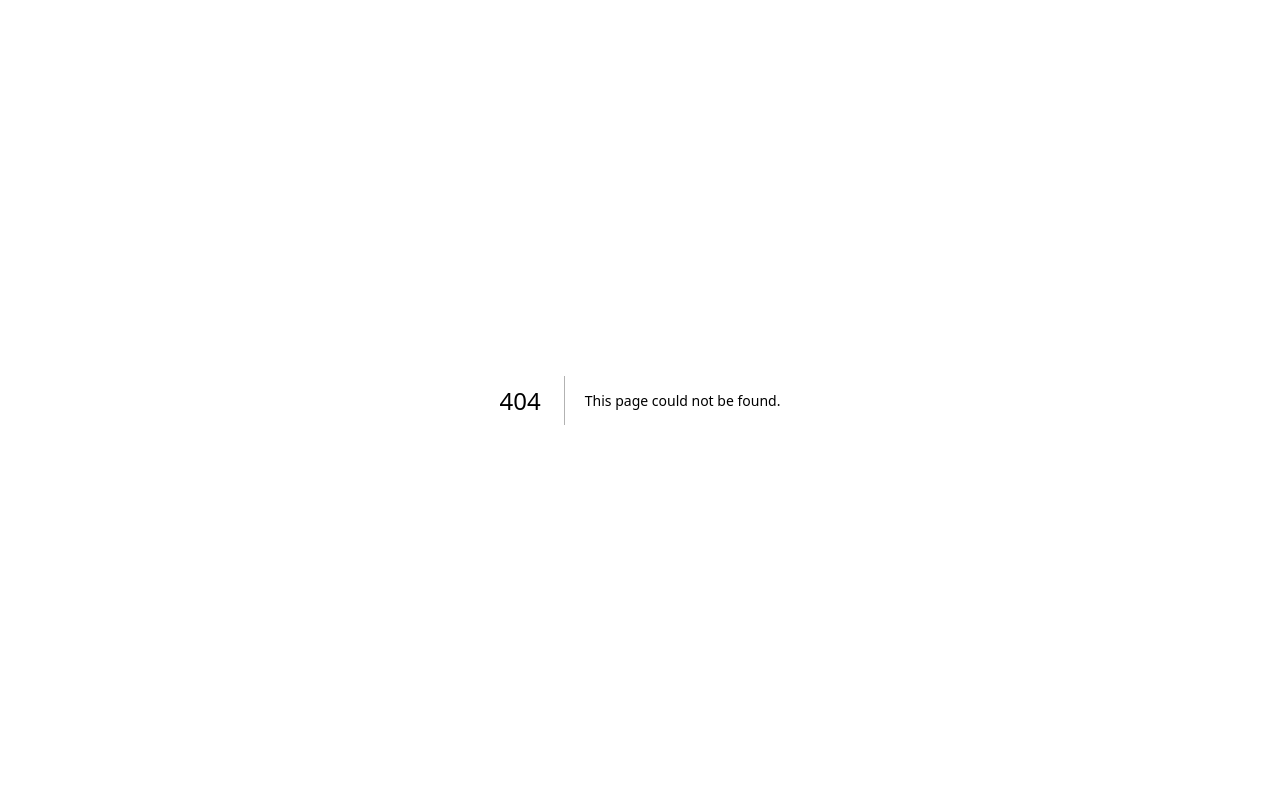
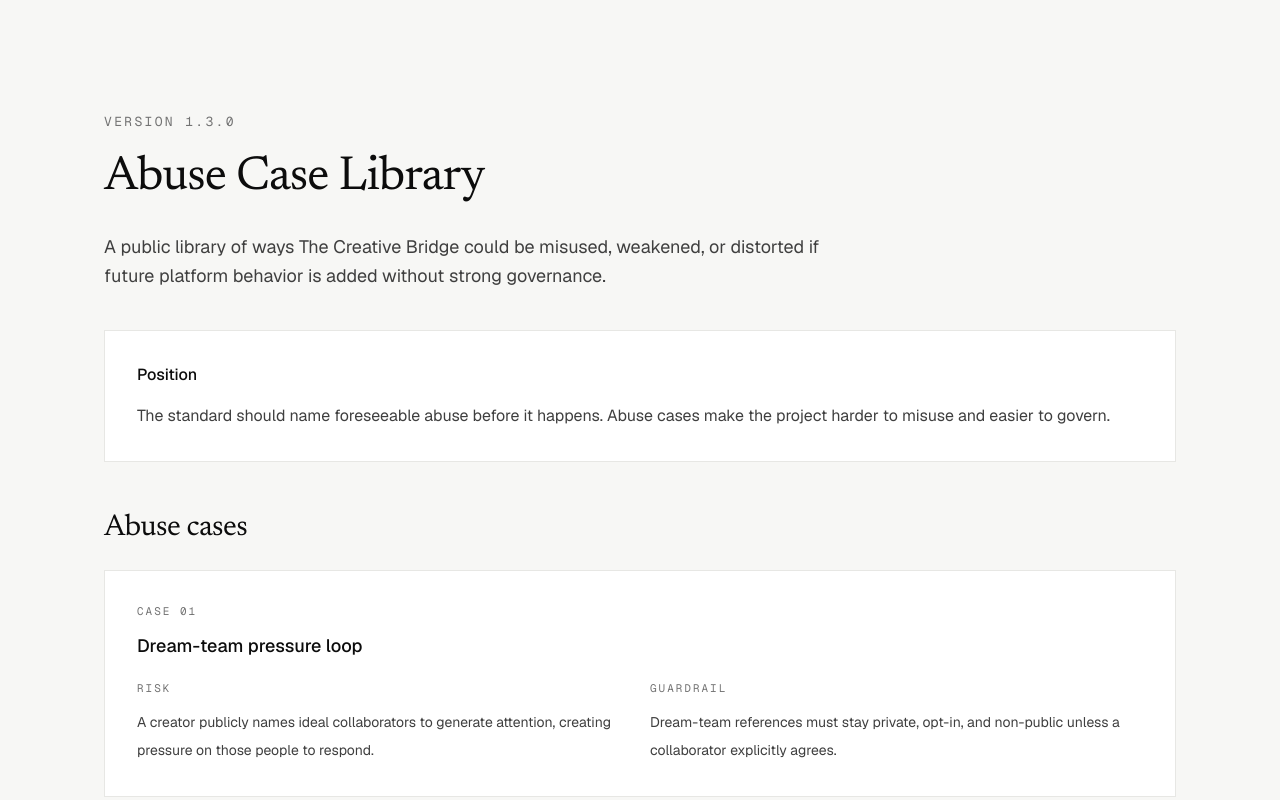
Before and after one commit to zacharymplace/creative-bridge, a Next.js app: page /abuse-cases in a window 1280 px wide. Before the commit this address had no page. Shown: the top 800 px of the page. Built offline with nearby package versions, Linux system fonts and the light colour scheme.

Commit message:
Add abuse case library

```diff
--- a/package.json
+++ b/package.json
@@ -1,6 +1,6 @@
 {
   "name": "creative-bridge",
-  "version": "1.2.1",
+  "version": "1.3.0",
   "private": true,
   "scripts": {
     "prebuild": "node scripts/sync-public-assets.mjs",
--- a/scripts/qa-static-export.mjs
+++ b/scripts/qa-static-export.mjs
@@ -41,6 +41,9 @@ const requiredFiles = [
   "docs/releases/v1.1.0.md",
   "docs/releases/v1.2.0.md",
   "docs/releases/v1.2.1.md",
+  "docs/releases/v1.3.0.md",
+  "docs/abuse-case-library.md",
+  "abuse-cases.html",
   "review.html",
   "docs/review/change-proposal-template.md",
   "docs/review/public-review-packet.md",
--- a/scripts/sync-public-assets.mjs
+++ b/scripts/sync-public-assets.mjs
@@ -33,6 +33,8 @@ const markdownFiles = [
   "releases/v1.1.0.md",
   "releases/v1.2.0.md",
   "releases/v1.2.1.md",
+  "releases/v1.3.0.md",
+  "abuse-case-library.md",
   "review/change-proposal-template.md",
   "review/public-review-packet.md",
   "public-standard-freeze.md",
--- /dev/null
+++ b/src/app/abuse-cases/page.tsx
@@ -0,0 +1,73 @@
+import { abuseCaseLibrary } from "@/content/abuse-cases/abuse-cases";
+
+export default function AbuseCasesPage() {
+  return (
+    <main>
+      <section className="cb-container cb-section-y">
+        <p className="font-mono text-[13px] uppercase tracking-[0.18em] text-[var(--cb-muted)]">
+          Version {abuseCaseLibrary.version}
+        </p>
+
+        <h1 className="cb-display mt-4 max-w-4xl text-4xl tracking-tight text-[var(--cb-ink)] sm:text-5xl sm:leading-tight">
+          {abuseCaseLibrary.title}
+        </h1>
+
+        <p className="mt-6 max-w-3xl text-lg leading-relaxed text-[var(--cb-body)]">
+          {abuseCaseLibrary.summary}
+        </p>
+
+        <div className="mt-10 border border-[var(--cb-border)] bg-[var(--cb-surface)] p-6 sm:p-8">
+          <h2 className="text-base font-medium text-[var(--cb-ink)]">
+            Position
+          </h2>
+          <p className="mt-4 text-base leading-relaxed text-[var(--cb-body)]">
+            {abuseCaseLibrary.position}
+          </p>
+        </div>
+
+        <section className="mt-12">
+          <h2 className="cb-display text-3xl text-[var(--cb-ink)]">
+            Abuse cases
+          </h2>
+
+          <div className="mt-6 grid gap-5">
+            {abuseCaseLibrary.cases.map((item, index) => (
+              <article
+                key={item.title}
+                className="border border-[var(--cb-border)] bg-[var(--cb-surface)] p-6 sm:p-8"
+              >
+                <p className="font-mono text-[11px] uppercase tracking-[0.18em] text-[var(--cb-muted)]">
+                  Case {String(index + 1).padStart(2, "0")}
+                </p>
+
+                <h3 className="mt-3 text-lg font-medium text-[var(--cb-ink)]">
+                  {item.title}
+                </h3>
+
+                <div className="mt-5 grid gap-5 md:grid-cols-2">
+                  <div>
+                    <h4 className="font-mono text-[11px] uppercase tracking-[0.18em] text-[var(--cb-muted)]">
+                      Risk
+                    </h4>
+                    <p className="mt-3 text-sm leading-7 text-[var(--cb-body)]">
+                      {item.risk}
+                    </p>
+                  </div>
+
+                  <div>
+                    <h4 className="font-mono text-[11px] uppercase tracking-[0.18em] text-[var(--cb-muted)]">
+                      Guardrail
+                    </h4>
+                    <p className="mt-3 text-sm leading-7 text-[var(--cb-body)]">
+                      {item.guardrail}
+                    </p>
+                  </div>
+                </div>
+              </article>
+            ))}
+          </div>
+        </section>
+      </section>
+    </main>
+  );
+}
--- /dev/null
+++ b/src/content/abuse-cases/abuse-cases.ts
@@ -0,0 +1,80 @@
+export const abuseCaseLibrary = {
+  title: "Abuse Case Library",
+  version: "1.3.0",
+  summary:
+    "A public library of ways The Creative Bridge could be misused, weakened, or distorted if future platform behavior is added without strong governance.",
+  position:
+    "The standard should name foreseeable abuse before it happens. Abuse cases make the project harder to misuse and easier to govern.",
+  cases: [
+    {
+      title: "Dream-team pressure loop",
+      risk:
+        "A creator publicly names ideal collaborators to generate attention, creating pressure on those people to respond.",
+      guardrail:
+        "Dream-team references must stay private, opt-in, and non-public unless a collaborator explicitly agrees.",
+    },
+    {
+      title: "Fake human legitimacy",
+      risk:
+        "A project uses a minor human contribution to imply the work is substantially human-made.",
+      guardrail:
+        "Human contributions should be credited specifically, with clear separation from AI-assisted scaffolding.",
+    },
+    {
+      title: "Hidden AI production pipeline",
+      risk:
+        "AI materially shapes visuals, storyboards, pitch materials, or production assets while public copy implies manual authorship.",
+      guardrail:
+        "Material AI use should be disclosed where it affects creative development or production claims.",
+    },
+    {
+      title: "Style impersonation laundering",
+      risk:
+        "A project avoids naming a living artist directly but still markets itself around a recognizable copied style.",
+      guardrail:
+        "The rejected patterns registry should treat indirect style impersonation as a live risk, not a loophole.",
+    },
+    {
+      title: "Marketplace drift",
+      risk:
+        "Preparation templates slowly become public listings, ranking, hiring flows, or pay-to-access collaboration surfaces.",
+      guardrail:
+        "Any marketplace, payment, ranking, messaging, or public profile behavior requires explicit governance review.",
+    },
+    {
+      title: "Readiness as certification",
+      risk:
+        "A self-assessment score gets marketed as approval, verification, endorsement, or safety certification.",
+      guardrail:
+        "Readiness language must remain non-certifying and should clearly state what has not been verified.",
+    },
+    {
+      title: "Pressure-based recruitment",
+      risk:
+        "Creators use urgency, social pressure, fandom, public callouts, or emotional framing to recruit collaborators.",
+      guardrail:
+        "Outreach should be consent-aware, non-public by default, and free of pressure mechanics.",
+    },
+    {
+      title: "Collaborator bait-and-switch",
+      risk:
+        "A project asks for advisory help, then expands the expected labor without pay, scope clarity, or credit agreement.",
+      guardrail:
+        "Role requests must define collaboration type, scope, deliverables, credit, compensation, and boundaries.",
+    },
+    {
+      title: "Review theater",
+      risk:
+        "Public review exists in name only while decisions continue to prioritize speed, growth, or optics.",
+      guardrail:
+        "Governance decisions should remain documented, versioned, and tied to specific risks or rejected patterns.",
+    },
+    {
+      title: "AI asset dumping",
+      risk:
+        "The project becomes a volume feed of AI outputs instead of a bridge toward human collaboration.",
+      guardrail:
+        "Project profiles should require intent, role clarity, disclosure, boundaries, and a human-finished pathway.",
+    },
+  ],
+} as const;
--- a/src/content/site-copy.ts
+++ b/src/content/site-copy.ts
@@ -159,6 +159,7 @@ export const footerCopy = {
   { label: "System Map", href: "/system-map" },
   { label: "v1 Freeze", href: "/v1" },
   { label: "Review", href: "/review" },
+  { label: "Abuse Cases", href: "/abuse-cases" },
   { label: "Submit", href: "/submit" },
   { label: "Collaborate", href: "/collaborate" },
   { label: "Trust", href: "/trust" },
@@ -168,6 +169,7 @@ export const footerCopy = {
   { label: "System Map", href: "/system-map" },
   { label: "v1 Freeze", href: "/v1" },
   { label: "Review", href: "/review" },
+  { label: "Abuse Cases", href: "/abuse-cases" },
     { label: "Standard", href: "/standard" },
     { label: "Manifesto", href: "/manifesto" },
   ] as const,
```
Also changed, not shown: 2 other files (tests, documents, lock files or other folders).
